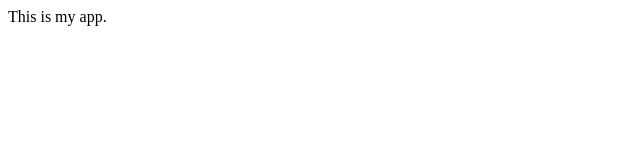
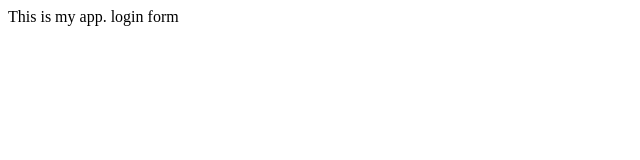
Before and after one commit to Sbhari35/gittutorial, a plain HTML site: page index.html in a window 1280 px wide. Shown: the full height of the page, 0-640 px from the left. Drawn offline with Linux system fonts and the light colour scheme.

Commit message:
login form

```diff
--- /dev/null
+++ b/dir2/app2.js
@@ -0,0 +1 @@
+console.log(321);
--- a/index.html
+++ b/index.html
@@ -5,5 +5,6 @@
 
     <body>
         This is my app.
+        login form
     </body>
 </html>
```
Also changed, not shown: login.html (added, +1 -0 lines), log.txt (added).
